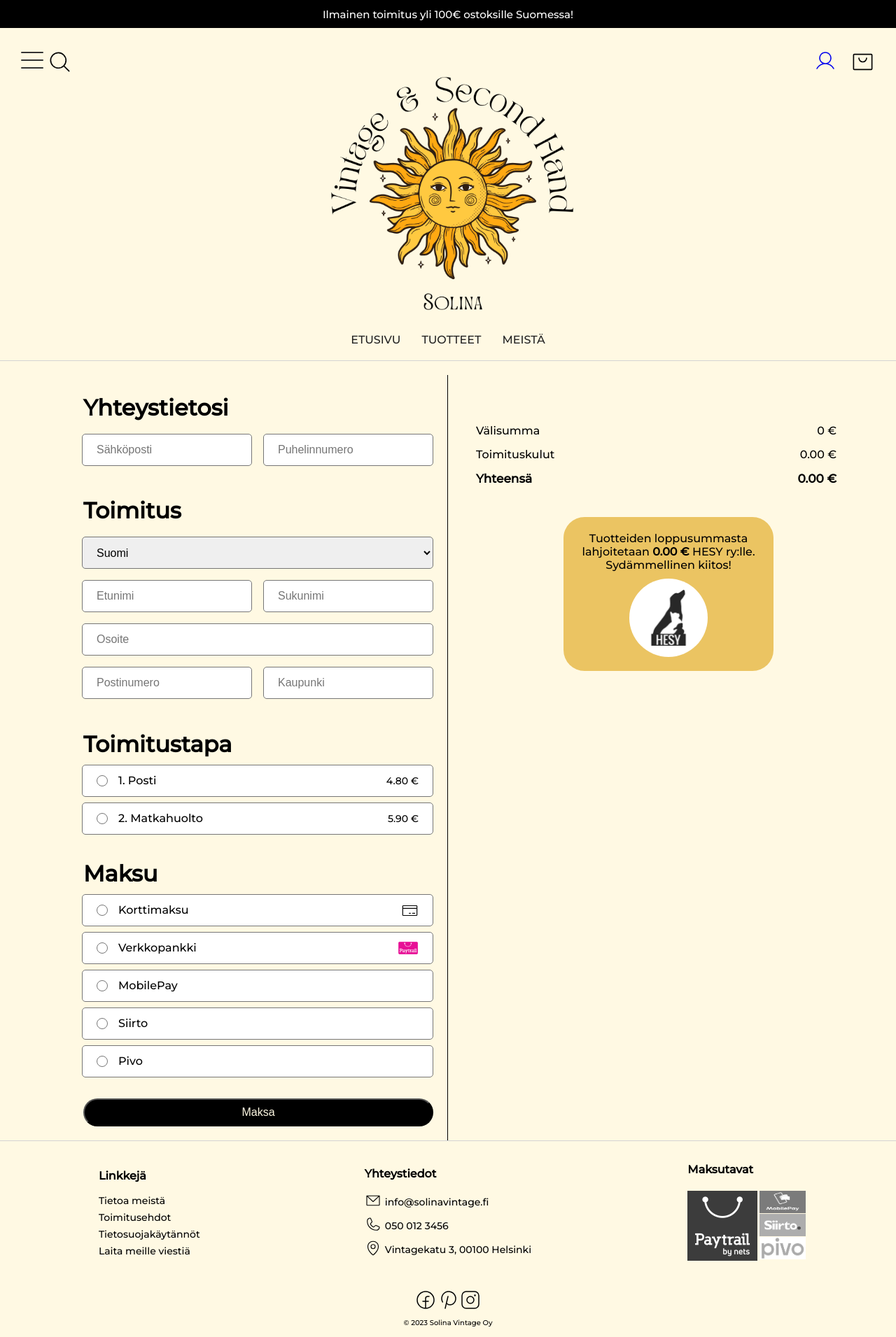
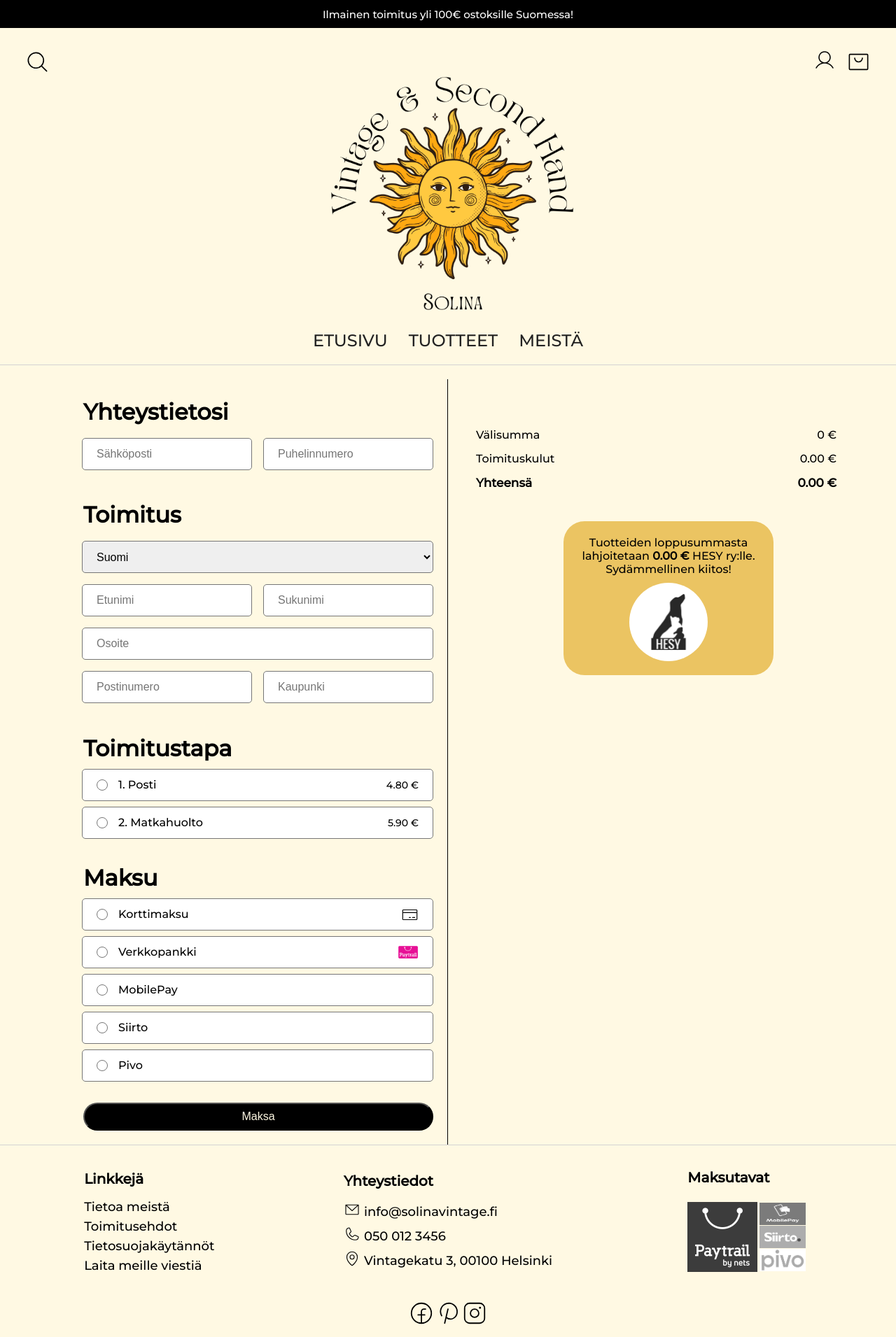
Before and after one commit to Oonuliina/solinavintage, a React (Create React App) app in the folder solinavintage/: page /kassa in a window 1280 px wide. Shown: the top 1911 px of the page at 70% size. Built offline with nearby package versions, Linux system fonts and the light colour scheme; a web font is replaced by a local one.

Commit message:
Responsiveness

```diff
--- a/solinavintage/src/components/Burger.jsx
+++ b/solinavintage/src/components/Burger.jsx
@@ -1,6 +1,7 @@
 import { useState } from "react";
 import styled from "styled-components";
 import { useNavigate } from "react-router-dom";
+import { tablet } from "../responsive";
 
 const Burger = () => {
   const [open, setOpen] = useState(false);
@@ -59,10 +60,10 @@ const Burger = () => {
 export default Burger;
 
 const StyledBurger = styled.div`
+  display: none;
   position: relative;
   width; 2rem;
   height: 2rem;
-  display: flex;
   justify-content: space-around;
   flex-flow: column nowrap;
   cursor: pointer;
@@ -87,6 +88,8 @@ transform: ${({ open }) => (open ? "rotate(45deg)" : "rotate(0)")};
   transform: ${({ open }) => (open ? "rotate(-45deg)" : "rotate(0)")};
 }
 }
+
+${tablet({ display: "flex"})}
 `;
 
 const SideMenu = styled.div`
--- a/solinavintage/src/components/Footer.jsx
+++ b/solinavintage/src/components/Footer.jsx
@@ -13,7 +13,7 @@ import mobilepay from "../assets/mobilepayLogo.png";
 import pivo from "../assets/pivoLogo.png";
 import styled from "styled-components";
 import { useNavigate } from "react-router-dom";
-import { tablet } from "../responsive";
+import { mobile, tablet } from "../responsive";
 
 const Container = styled.div`
   bottom: 0;
@@ -25,7 +25,7 @@ const FooterInfo = styled.div`
   display: flex;
   padding-bottom: 30px;
 
-  ${tablet({ flexDirection: "column", marginLeft: "30px"})}
+  ${tablet({ flexDirection: "column", marginLeft: "30px" })}
 `;
 const Left = styled.div`
   flex: 1;
@@ -34,25 +34,21 @@ const Left = styled.div`
   align-items: center;
   justify-content: center;
 
-  ${tablet({ alignItems: "left", justifyContent: "left"})}
-
+  ${tablet({ alignItems: "left", justifyContent: "left" })}
 `;
 
 const LinksBox = styled.div`
-
-
-  @media only screen and (max-width: 380px) {
-    padding: 0% 5% 0% 5%;
-    width: 70%;
-    display: flex;
-    flex-direction: column;
-    aligt-text: left;
-  }
+  ${mobile({
+    padding: "0% 5% 0% 5%",
+    width: "70%",
+    display: "flex",
+    flexDirection: "column",
+  })}
 `;
 const LinksTitle = styled.h1`
   margin-bottom: 17px;
   align-text: left;
-  font-size: 16px;
+  font-size: 20px;
 `;
 const LinksList = styled.ul`
   list-style: none;
@@ -60,7 +56,7 @@ const LinksList = styled.ul`
   margin: 0;
 `;
 const LinkItem = styled.li`
-  font-size: 14px;
+  font-size: 18px;
   padding-bottom: 6px;
   list-style: none;
   text-align: left;
@@ -78,16 +74,11 @@ const Center = styled.div`
   align-items: center;
   justify-content: center;
 
-  ${tablet({ alignItems: "left", justifyContent: "left"})}
-  @media only screen and (max-width: 380px) {
-    margin-top: 10px;
-  }
+  ${tablet({ alignItems: "left", justifyContent: "left" })}
+  ${mobile({ marginTop: "10px" })}
 `;
 
 const ContactBox = styled.div`
-
-
-
   @media only screen and (max-width: 380px) {
     padding: 0% 5px 0% 5%;
     width: 70%;
@@ -98,13 +89,13 @@ const ContactBox = styled.div`
 `;
 const ContactTitle = styled.h1`
   text-align: left;
-  font-size: 16px;
+  font-size: 20px;
   margin-bottom: 17px;
 `;
 const ContactItem = styled.p`
   display: flex;
   text-align: left;
-  font-size: 14px;
+  font-size: 18px;
   align-items: center;
   justify-content: left;
   margin: 0;
@@ -127,7 +118,7 @@ const Right = styled.div`
   align-items: center;
   justify-content: center;
 
-  ${tablet({ alignItems: "left", justifyContent: "left"})}
+  ${tablet({ alignItems: "left", justifyContent: "left" })}
   @media only screen and (max-width: 380px) {
     margin-top: 10px;
   }
@@ -144,7 +135,7 @@ const PaymentContainer = styled.div`
 `;
 const PaymentTitle = styled.h1`
   text-align: left;
-  font-size: 16px;
+  font-size: 20px;
 `;
 const PaymentImageContainer = styled.div`
   display: flex;
@@ -196,7 +187,7 @@ const CopyrightContainer = styled.div`
   justify-content: center;
 `;
 const Copyright = styled.p`
-  font-size: 10px;
+  font-size: 14px;
 `;
 
 const Footer = () => {
@@ -260,13 +251,13 @@ const Footer = () => {
       <FooterBot>
         <SocialIconContainer>
           <SocialIcon>
-            <FacebookLogo size={32} weight="light" />
+            <FacebookLogo size={38} weight="light" />
           </SocialIcon>
           <SocialIcon>
-            <PinterestLogo size={32} weight="light" />
+            <PinterestLogo size={38} weight="light" />
           </SocialIcon>
           <SocialIcon>
-            <InstagramLogo size={32} weight="light" />
+            <InstagramLogo size={38} weight="light" />
           </SocialIcon>
         </SocialIconContainer>
         <CopyrightContainer>
--- a/solinavintage/src/components/Header.jsx
+++ b/solinavintage/src/components/Header.jsx
@@ -1,11 +1,11 @@
-import React, { useEffect, useState } from "react";
+import React, { useState } from "react";
 import logo from "../assets/SolinaLogo.png";
 import logoMobile from "../assets/SolinaLogoMobile.png";
 import { ShoppingBag, MagnifyingGlass, User } from "@phosphor-icons/react";
 import styled from "styled-components";
 import { Badge } from "@mui/material";
 import { Link, useNavigate } from "react-router-dom";
-import { mobile } from "../responsive";
+import { mobile, tablet, large } from "../responsive";
 import Burger from "./Burger";
 import Search from "../components/Search";
 
@@ -13,6 +13,8 @@ const Container = styled.div`
   width: 100vw;
   border-bottom: 0.5px solid lightgray;
   padding-bottom: 20px;
+
+  ${mobile({ paddingBottom: "0px" })}
 `;
 const UpperNavigation = styled.div`
   position: relative;
@@ -21,7 +23,7 @@ const UpperNavigation = styled.div`
   padding: 0px 30px 0px 30px;
   margin-top: 30px;
 
-  ${mobile({ padding: "0px 5px 0px 5px", marginTop: "10px" })}
+  ${mobile({ padding: "5px 15px 5px 15px", marginTop: "10px" })}
 `;
 const UpperLeft = styled.div`
   flex: 1;
@@ -31,42 +33,33 @@ const UpperLeft = styled.div`
 
 const UpperCenter = styled.div`
   flex: 1;
+  display: flex;
   align-items: center;
   justify-content: center;
 
-  @media only screen and (max-width: 380px) {
-    flex: 2;
-    font-size: 1px;
-  }
+  ${mobile({ flex: "2" })}
 `;
-const TitleLogo = styled.h1`
+const MobileLogo = styled.img`
   display: none;
   top: 0;
 
-  @media only screen and (max-width: 380px) {
-    display: flex;
-    align-items: center;
-    justify-content: center;
-    font-size: 20px;
-    margin-top: 5px;
-  }
+  ${mobile({ display: "flex", height: "50px!important" })}
+  ${tablet({ display: "flex", height: "100px" })}
 `;
 const UpperRight = styled.div`
   flex: 1;
   display: flex;
-  align-items: center;
+  position: relative;
   justify-content: end;
 `;
-const ShoppingContainer = styled.div`
-  display: flex;
-  align-items: center;
-  padding-left: 20px;
-`;
+const ShoppingContainer = styled.div``;
 const ShoppingButton = styled.button`
-  padding: 0;
+  padding-left: 15px;
   cursor: pointer;
   border: none;
   background: transparent;
+
+  ${mobile({ paddingLeft: "5px" })}
 `;
 
 const SearchIconButton = styled.button`
@@ -78,16 +71,13 @@ const SearchIconButton = styled.button`
   background: none;
 `;
 
-
 const LogoContainer = styled.div`
   display: flex;
   justify-content: center;
   margin-bottom: 15px;
+
+  ${tablet({ display: "none" })}
 `;
-
-const Picture = styled.picture``;
-
-const Source = styled.source``;
 
 const LogoImage = styled.img`
   width: 350px;
@@ -96,9 +86,8 @@ const LogoImage = styled.img`
   &:hover {
     cursor: pointer;
   }
-  @media only screen and (max-width: 380px) {
-    display: none;
-  }
+  ${tablet({ display: "none" })}
+  ${large({ width: "300px" })}
 `;
 const NavBar = styled.div`
   width: 100%;
@@ -106,17 +95,12 @@ const NavBar = styled.div`
   align-items: center;
   justify-content: center;
 
-  @media (max-width: 767px) {
-    display: none;
-  }
+  ${tablet({ display: "none" })}
 `;
-
-
-
 const NavItem = styled.a`
   margin-left: 15px;
   margin-right: 15px;
-  font-size: 16px;
+  font-size: 24px;
   color: #222222;
   text-decoration: none;
   cursor: pointer;
@@ -135,7 +119,6 @@ const NavDropContent = styled.div`
   z-index: 1;
 `;
 
-
 const NavDrop = styled.div`
   position: relative;
   display: inline-block;
@@ -148,7 +131,7 @@ const NavDrop = styled.div`
 const NavButton = styled.a`
   margin-left: 15px;
   margin-right: 15px;
-  font-size: 16px;
+  font-size: 24px;
   color: #222222;
   text-decoration: none;
   cursor: pointer;
@@ -170,9 +153,7 @@ const NavLink = styled.a`
 `;
 
 const Header = ({ cart }) => {
-
   const [showModal, setShowModal] = useState(0);
-
 
   const navigate = useNavigate();
 
@@ -180,28 +161,25 @@ const Header = ({ cart }) => {
     setShowModal((prev) => !prev);
   };
 
-
-
   return (
     <>
       <Container>
-      {showModal ? (
-        <Search setShowModal={setShowModal} />
-      ) : null}
+        {showModal ? <Search setShowModal={setShowModal} /> : null}
         <UpperNavigation>
           <UpperLeft>
-        <Burger/>
+            <Burger />
             <SearchIconButton onClick={openModal}>
               <MagnifyingGlass size={35} weight="light" />
             </SearchIconButton>
           </UpperLeft>
           <UpperCenter>
-          <TitleLogo onClick={() => navigate("/")}>Solina Vintage</TitleLogo>
+            <MobileLogo
+              src={logoMobile}
+              onClick={() => navigate("/")}
+            ></MobileLogo>
           </UpperCenter>
           <UpperRight>
-          <Link to={"/kirjautuminen"}>
-            <User size={32} weight="light" />
-          </Link>
+              <User onClick={() => navigate("/kirjautuminen")}  size={32} weight="light" />
             <ShoppingContainer>
               <ShoppingButton>
                 <Badge badgeContent={cart.length} color="secondary">
@@ -216,29 +194,30 @@ const Header = ({ cart }) => {
           </UpperRight>
         </UpperNavigation>
         <LogoContainer>
-        <Picture>
-          <Source
-            media="(max-width: 768px)"
-            srcSet={logoMobile}
-            sizes="768px"
-          />
           <LogoImage onClick={() => navigate("/")} src={logo} />
-        </Picture>
         </LogoContainer>
         <NavBar>
           <NavItem onClick={() => navigate("/")}>ETUSIVU</NavItem>
           <NavDrop>
-          <NavButton onClick={() => navigate("/tuotteet")}>TUOTTEET</NavButton>
+            <NavButton onClick={() => navigate("/tuotteet")}>
+              TUOTTEET
+            </NavButton>
             <NavDropContent>
-            <NavLink onClick={() => navigate("/tuotteet/mekot")}>Mekot</NavLink>
+              <NavLink onClick={() => navigate("/tuotteet/mekot")}>
+                Mekot
+              </NavLink>
               <NavLink onClick={() => navigate("/tuotteet/kengat")}>
                 Kengät
               </NavLink>
               <NavLink onClick={() => navigate("/tuotteet/laukut")}>
                 Laukut
               </NavLink>
-            <NavLink onClick={() => navigate("/tuotteet/takit")}>Takit</NavLink>
-            <NavLink onClick={() => navigate("/tuotteet/korut")}>Korut</NavLink>
+              <NavLink onClick={() => navigate("/tuotteet/takit")}>
+                Takit
+              </NavLink>
+              <NavLink onClick={() => navigate("/tuotteet/korut")}>
+                Korut
+              </NavLink>
             </NavDropContent>
           </NavDrop>
           <NavItem onClick={() => navigate("/meista")}>MEISTÄ</NavItem>
--- a/solinavintage/src/components/Responsibility.jsx
+++ b/solinavintage/src/components/Responsibility.jsx
@@ -75,10 +75,10 @@ const Image = styled.img`
 
   }
 `;
-const Desc = styled.p`
-  font-size: 20px;
+const Desc = styled.span`
+  font-size: 24px;
+  padding: 20px;
   text-align: center;
-
 
   ${large({ fontSize: "1rem", paddingLeft: "10px", paddingRight: "10px"})}
   @media only screen and (max-width: 380px) {
--- a/solinavintage/src/pages/Ostoskori.jsx
+++ b/solinavintage/src/pages/Ostoskori.jsx
@@ -4,6 +4,7 @@ import Footer from "../components/Footer";
 import styled from "styled-components";
 import { useNavigate } from "react-router-dom";
 import CartItem from "../components/CartItem";
+import Announcement from "../components/Announcement";
 
 const Container = styled.div``;
 const Wrapper = styled.div`
@@ -117,6 +118,7 @@ const Ostoskori = ({ cart, removeFromCart }) => {
 
   return (
     <Container>
+      <Announcement />
       <Header cart={cart} />
       <Wrapper>
         <Title>Ostoskorisi</Title>
```
Lines whose indentation alone changed are shown as unchanged.
